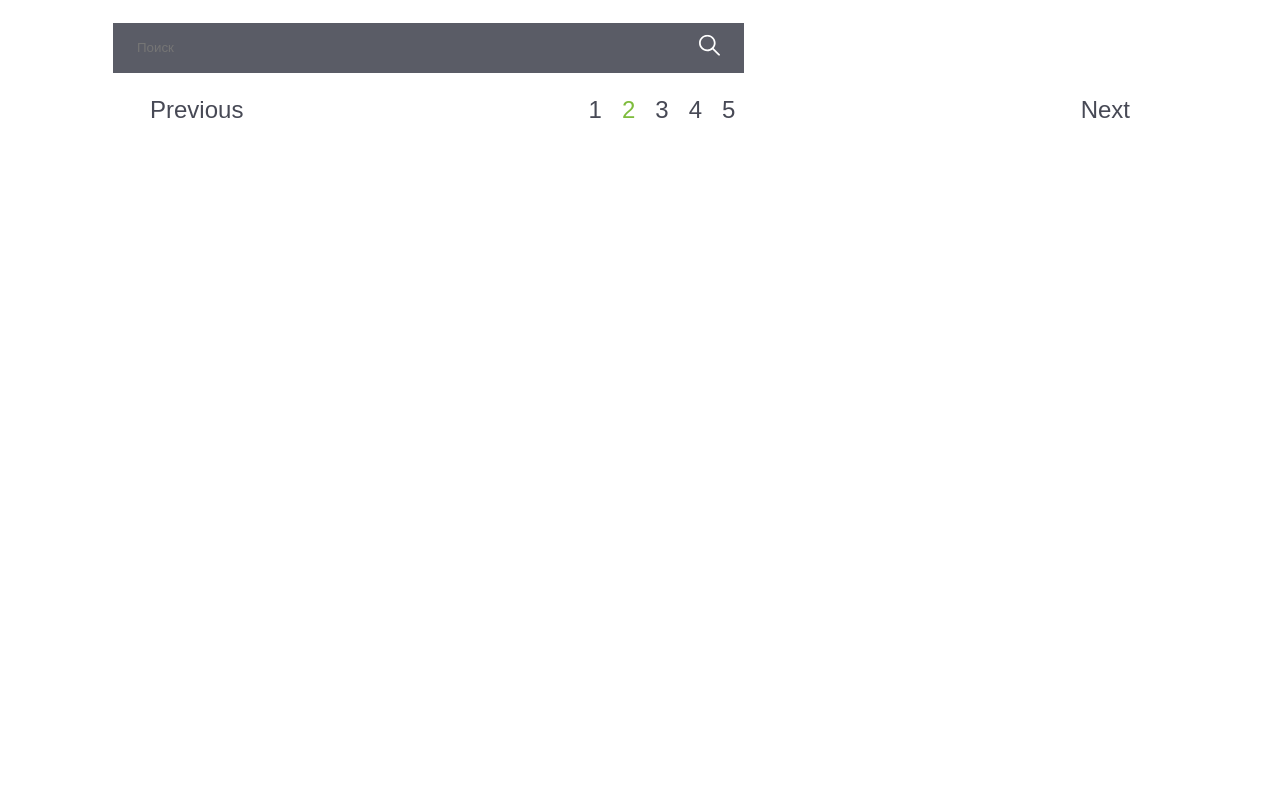
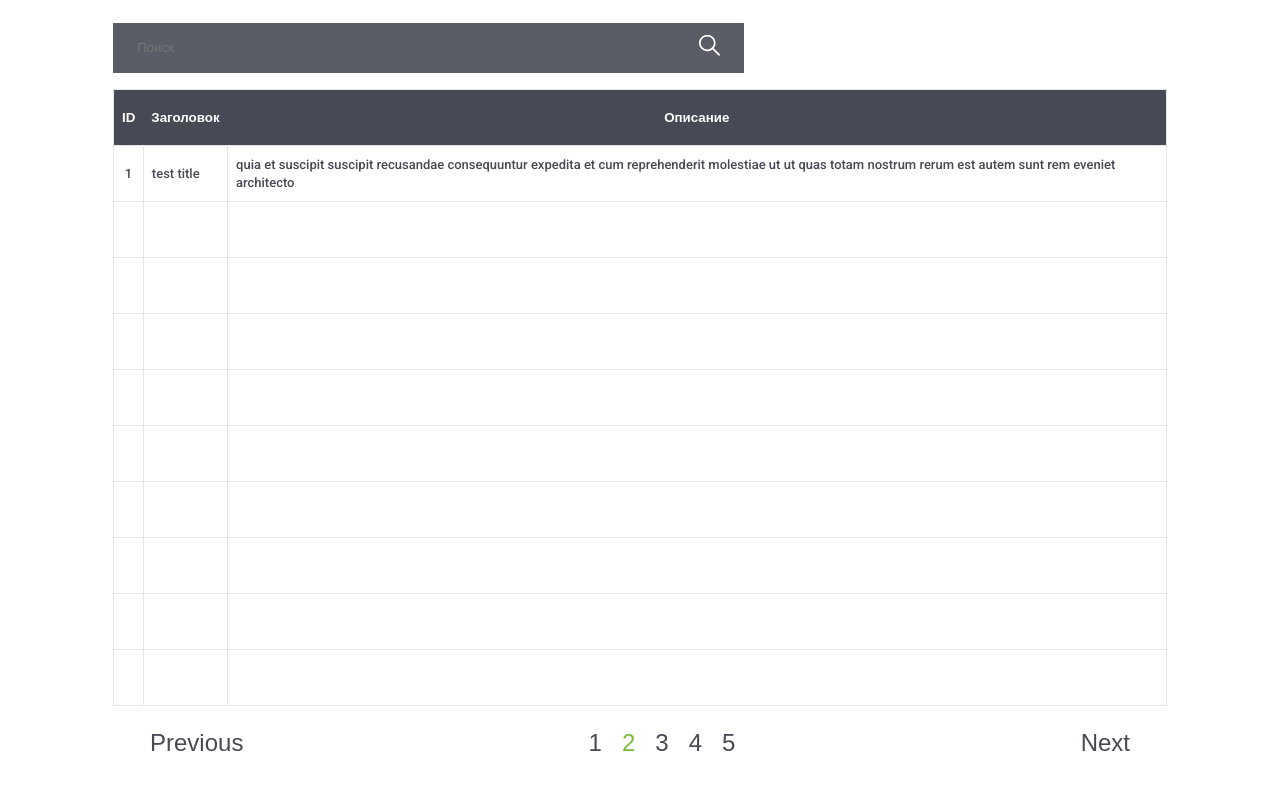
Before and after one commit to kledovskaia/sb-test, a React (Create React App) app: page / in a window 1280 px wide. Shown: the top 790 px of the page. Built offline with nearby package versions, Linux system fonts and the light colour scheme.

Commit message:
added: Table component

```diff
--- a/src/App.tsx
+++ b/src/App.tsx
@@ -3,6 +3,7 @@ import cn from 'classnames'
 import styles from './styles/App.module.scss'
 import Search from './components/Search/Search'
 import Pagination from './components/Pagination/Pagination'
+import Table from './components/Table/Table'
 
 type Props = DetailedHTMLProps<HTMLAttributes<HTMLDivElement>, HTMLDivElement>
 
@@ -10,6 +11,17 @@ const App: FC<Props> = ({ className, ...props }) => {
   return (
     <div className={cn(className, styles.app)} {...props}>
       <Search />
+      <Table
+        className={styles.app__table}
+        items={[
+          {
+            userId: 1,
+            id: 1,
+            title: 'test title',
+            body: 'quia et suscipit\nsuscipit recusandae consequuntur expedita et cum\nreprehenderit molestiae ut ut quas totam\nnostrum rerum est autem sunt rem eveniet architecto',
+          },
+        ]}
+      />
       <Pagination />
     </div>
   )
--- /dev/null
+++ b/src/components/Table/Table.module.scss
@@ -0,0 +1,53 @@
+.table {
+  border: 0.1rem solid var(--gray-light);
+  border-top: 0;
+  border-collapse: collapse;
+  font-size: 1.3rem;
+  font-weight: 500;
+
+  thead {
+    background-color: var(--dark);
+    color: var(--light);
+    font-size: 1.4rem;
+    font-weight: 600;
+  }
+
+  th {
+    button {
+      width: 100%;
+      padding: 1.6rem 0.8rem;
+      border: 0;
+      background: none;
+      border-radius: 0;
+      color: inherit;
+      cursor: pointer;
+      font-weight: inherit;
+      transition: color 0.1s;
+
+      &:hover {
+        color: var(--green);
+      }
+    }
+  }
+  td {
+    padding: 0.8rem;
+  }
+
+  td:first-of-type {
+    text-align: center;
+  }
+
+  td + td {
+    min-width: 45%;
+    border-left: 0.1rem solid var(--gray-light);
+  }
+
+  tr {
+    border-top: 0.1rem solid var(--gray-light);
+  }
+
+  tr {
+    height: 5.6rem;
+    max-height: fit-content;
+  }
+}
--- /dev/null
+++ b/src/components/Table/Table.tsx
@@ -0,0 +1,46 @@
+import { DetailedHTMLProps, FC, TableHTMLAttributes } from 'react'
+import cn from 'classnames'
+import styles from './Table.module.scss'
+
+const DEFAULT_ROWS_COUNT = 10
+
+type Props = {
+  items: Content[]
+  rowsCount?: number
+} & DetailedHTMLProps<TableHTMLAttributes<HTMLTableElement>, HTMLTableElement>
+
+const Table: FC<Props> = ({
+  className,
+  items,
+  rowsCount = DEFAULT_ROWS_COUNT,
+  ...props
+}) => {
+  return (
+    <table className={cn(className, styles.table)} {...props}>
+      <thead>
+        <tr>
+          <th>
+            <button>ID</button>
+          </th>
+          <th>
+            <button>Заголовок</button>
+          </th>
+          <th>
+            <button>Описание</button>
+          </th>
+        </tr>
+      </thead>
+      <tbody>
+        {new Array(rowsCount).fill(null).map((_, i) => (
+          <tr key={i}>
+            <td>{items[i]?.id}</td>
+            <td>{items[i]?.title}</td>
+            <td>{items[i]?.body}</td>
+          </tr>
+        ))}
+      </tbody>
+    </table>
+  )
+}
+
+export default Table
--- a/src/styles/App.module.scss
+++ b/src/styles/App.module.scss
@@ -8,4 +8,8 @@
   & > * + * {
     margin-top: 1.6rem;
   }
+
+  &__table {
+    width: 100%;
+  }
 }
```
Also changed, not shown: src/@types/global.d.ts (added, +31 -0 lines), src/@types/types.d.ts (+5 -30 lines).
